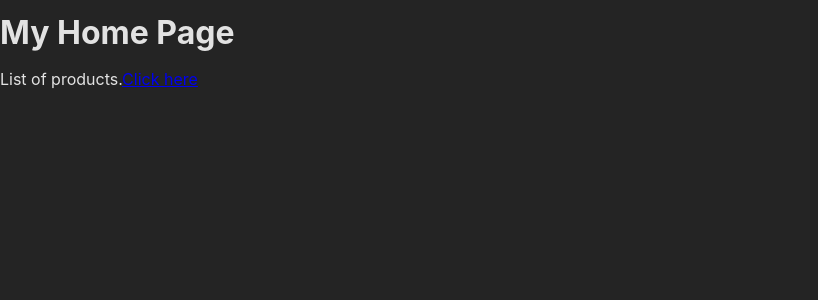
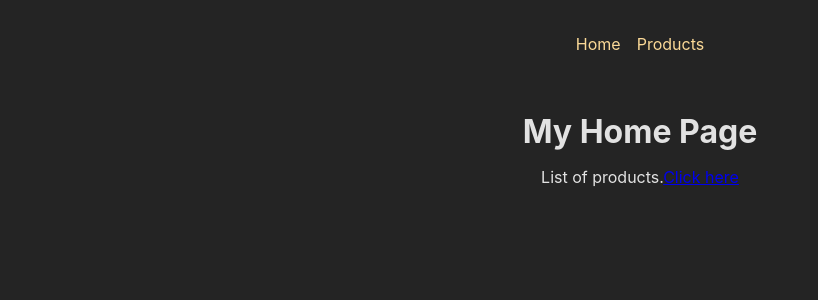
Before and after one commit to Sergii-Osedchuk/react-router, a React (Create React App) app: page / in a window 1280 px wide. Shown: the top 300 px of the page, without its empty margins (0-818 px from the left). Built offline with nearby package versions, Linux system fonts and the light colour scheme.

Commit message:
use nested navigation and create error page

```diff
--- a/src/App.js
+++ b/src/App.js
@@ -1,20 +1,30 @@
-import { RouterProvider, createRoutesFromElements, Route, createBrowserRouter } from 'react-router-dom';
-import HomePage from './components/Home';
-import ProductsPage from './components/Products';
+import { RouterProvider, createBrowserRouter } from 'react-router-dom';
+import HomePage from './pages/Home';
+import ProductsPage from './pages/Products';
+import RootLayout from './pages/Root';
+import ErrorPage from './pages/Error';
 
-const routesDefinition = createRoutesFromElements(
-  <Route>
-    <Route path= '' element= {<HomePage />}/>
-    <Route path= '/products' element= {<ProductsPage />}/>
-  </Route>
-);
+// const routesDefinition = createRoutesFromElements(
+//   // <Routes>
+//   //   <Route path='/' element={<RootLayout />} >
+//   //     <Route path= '' element= {<HomePage />}/>
+//   //     <Route path= '/products' element= {<ProductsPage />}/>
+//   //   </Route>
+//   // </Routes>
+// );
 
-// const router = createBrowserRouter([
-//   {path: '', element: <HomePage />},
-//   {path: '/products', element: <ProductsPage />}
-// ]);
+const router = createBrowserRouter([
+  {
+    path: '/',
+    element: <RootLayout />,
+    errorElement: <ErrorPage />,
+    children: [
+      {path: '', element: <HomePage />},
+      {path: '/products', element: <ProductsPage />},
+    ]
+  },
+]);
 
-const router = createBrowserRouter(routesDefinition)
 
 function App() {
   return <RouterProvider router={router}/>;
--- /dev/null
+++ b/src/components/MainNavigation.js
@@ -0,0 +1,15 @@
+import { Link } from 'react-router-dom';
+import classes from './MainNavigation.module.css';
+
+export default function MainNavigation() {
+  return (
+    <header className={classes.header}>
+      <nav>
+        <ul className={classes.list}>
+          <li><Link to='/'>Home</Link></li>
+          <li><Link to='/products'>Products</Link></li>
+        </ul>
+      </nav>
+    </header>
+  )
+};
--- /dev/null
+++ b/src/components/MainNavigation.module.css
@@ -0,0 +1,23 @@
+.header {
+  max-width: 60rem;
+  margin: auto;
+  padding: 2rem;
+  display: flex;
+  justify-content: center;
+}
+
+.list {
+  display: flex;
+  gap: 1rem;
+}
+
+.list a {
+  text-decoration: none;
+  color: var(--color-primary-400);
+}
+
+.list a:hover,
+.list a.active {
+  color: var(--color-primary-800);
+  text-decoration: underline;
+}
--- a/src/index.css
+++ b/src/index.css
@@ -48,3 +48,8 @@ ul {
   margin: 0;
   padding: 0;
 }
+
+main {
+  margin: 2rem auto;
+  text-align: center;
+}
--- /dev/null
+++ b/src/pages/Error.js
@@ -0,0 +1,11 @@
+import MainNavigation from "../components/MainNavigation";
+
+export default function ErrorPage() {
+  return (
+    <>
+      <MainNavigation />
+      <h1>An error occured</h1>
+      <p>Could not find this page</p>
+    </>
+  )
+}
--- /dev/null
+++ b/src/pages/Root.js
@@ -0,0 +1,15 @@
+import { Outlet } from 'react-router-dom';
+import MainNavigation from '../components/MainNavigation';
+
+
+export default function RootLayout() {
+  return (
+    <>
+      <MainNavigation />
+      <main>
+        <Outlet />
+      </main>
+
+    </>
+  );
+};
```
Also changed, not shown: src/pages/Home.js (renamed from src/components/Home.js), src/pages/Products.js (renamed from src/components/Products.js).
